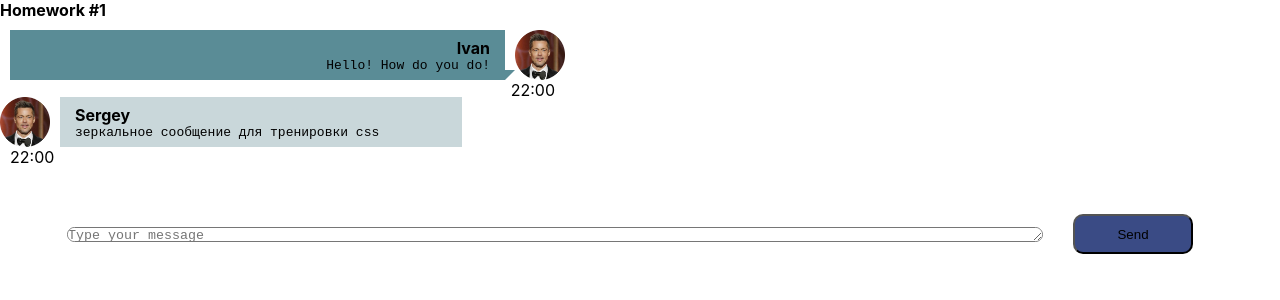
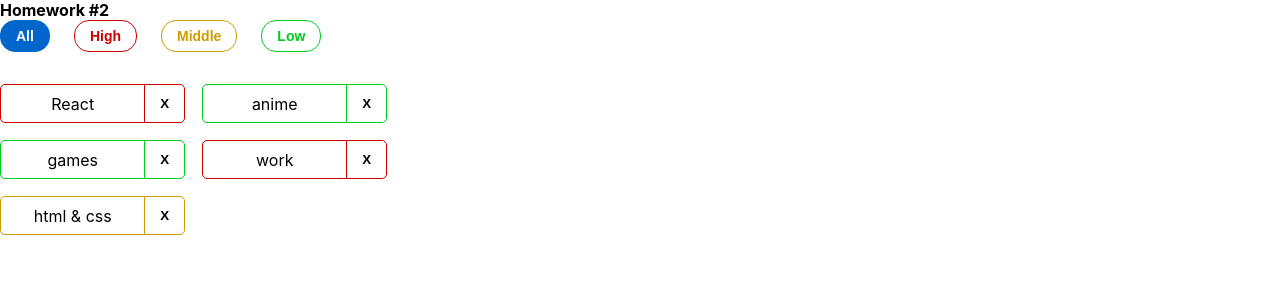
Before and after one commit to EGalanin/homeworks-front-2, a React (Create React App) app: page / in a window 1280 px wide. Shown: the top 300 px of the page. Built offline with nearby package versions, Linux system fonts and the light colour scheme.

Commit message:
fixed HW2

```diff
--- a/src/s1-main/App.tsx
+++ b/src/s1-main/App.tsx
@@ -1,13 +1,14 @@
 import React from 'react'
 import s from './App.module.css'
 import HW1 from '../s2-homeworks/hw01/HW1'
+import HW2 from '../s2-homeworks/hw02/HW2';
 
 function App() {
     return (
         <div className={s.App}>
-            <HW1/>
+            {/*<HW1/>*/}
             {/*раскомментировать по ходу выполнения*/}
-            {/*<HW2/>*/}
+            <HW2/>
             {/*<HW3/>*/}
             {/*<HW4/>*/}
 
--- a/src/s2-homeworks/hw02/HW2.tsx
+++ b/src/s2-homeworks/hw02/HW2.tsx
@@ -3,30 +3,30 @@
 import s2 from '../../s1-main/App.module.css'
 
 /*
-* 1 - описать типы AffairPriorityType, AffairType
-* 2 - указать нужный тип для defaultAffairs
-* 3 - дописать типы и логику функции filterAffairs и проверить её тестами
-* 4 - выполнить пункт 3 для функции deleteAffair
-* 5 - указать нужный тип в useState с affairs
-* 6 - дописать тип и логику функции deleteAffairCallback
-* 7 - в файле Affairs.tsx дописать типизацию пропсов
-* 8 - в файле Affairs.tsx дописать логику функций setAll, setHigh, setMiddle, setLow
-* 9 - в файле Affair.tsx дописать типизацию пропсов
-* 10 - в файле Affair.tsx дописать функции deleteCallback и использовать
-* 11 - в файле Affair.tsx отобразить приходящие данные
+// * 1 - описать типы AffairPriorityType, AffairType
+// * 2 - указать нужный тип для defaultAffairs
+// * 3 - дописать типы и логику функции filterAffairs и проверить её тестами
+// * 4 - выполнить пункт 3 для функции deleteAffair
+// * 5 - указать нужный тип в useState с affairs
+// * 6 - дописать тип и логику функции deleteAffairCallback
+// * 7 - в файле Affairs.tsx дописать типизацию пропсов
+// * 8 - в файле Affairs.tsx дописать логику функций setAll, setHigh, setMiddle, setLow
+// * 9 - в файле Affair.tsx дописать типизацию пропсов
+// * 10 - в файле Affair.tsx дописать функции deleteCallback и использовать
+// * 11 - в файле Affair.tsx отобразить приходящие данные
 * */
 
 // types
-export type AffairPriorityType = any // need to fix any
+export type AffairPriorityType = 'high' | 'low' | 'middle'
 export type AffairType = {
-    _id: any // need to fix any
-    name: any // need to fix any
+    _id: number
+    name: string
     priority: AffairPriorityType
 }
 export type FilterType = 'all' | AffairPriorityType
 
 // constants
-const defaultAffairs: any = [ // need to fix any
+const defaultAffairs: AffairType[] = [ // need to fix any
     {_id: 1, name: 'React', priority: 'high'}, // студенты могут изменить содержимое name и количество элементов в массиве, ...priority не менять!
     {_id: 2, name: 'anime', priority: 'low'},
     {_id: 3, name: 'games', priority: 'low'},
@@ -35,23 +35,26 @@
 ]
 
 // pure helper functions
-export const filterAffairs = (affairs: any, filter: any): any => { // need to fix any
-
-
-    return affairs // need to fix
+export const filterAffairs = (affairs: AffairType[], filter: FilterType): AffairType[] => { // need to fix any
+    if (filter === 'all') {
+        return affairs
+    }
+    const newAffairs  = affairs.filter(el => el.priority === filter);
+    return newAffairs // need to fix
 }
-export const deleteAffair = (affairs: any, _id: any): any => { // need to fix any
-
-    return affairs // need to fix
+export const deleteAffair = (affairs: AffairType[], _id: number): AffairType[] => { // need to fix any
+    const newAffairs = affairs.filter(el => el._id !== _id);
+    return newAffairs // need to fix
 }
 
 function HW2() {
-    const [affairs, setAffairs] = useState<any>(defaultAffairs) // need to fix any
+    const [affairs, setAffairs] = useState<AffairType[]>(defaultAffairs) // need to fix any
     const [filter, setFilter] = useState<FilterType>('all')
 
     const filteredAffairs = filterAffairs(affairs, filter)
-    const deleteAffairCallback = (_id: any) => { // need to fix any
+    const deleteAffairCallback = (_id: number) => { // need to fix any
         // need to fix
+        setAffairs(affairs.filter(el => el._id !== _id))
     }
 
     return (
--- a/src/s2-homeworks/hw02/affairs/Affairs.tsx
+++ b/src/s2-homeworks/hw02/affairs/Affairs.tsx
@@ -4,24 +4,31 @@
 import s from './Affairs.module.css'
 
 type AffairsPropsType = {
-    data: any // need to fix any
-    setFilter: any
-    deleteAffairCallback: any
+    data: AffairType[]
+    setFilter: (filter: FilterType) => void
+    deleteAffairCallback: (_id: number) => void
     filter: FilterType
 }
 
 function Affairs(props: AffairsPropsType) {
     const setAll = () => {
         // need to fix
+        props.setFilter('all')
     }
     const setHigh = () => {
         // need to fix
+        props.setFilter('high')
+
     }
     const setMiddle = () => {
         // need to fix
+        props.setFilter('middle')
+
     }
     const setLow = () => {
         // need to fix
+        props.setFilter('low')
+
     }
 
     const cnAll = s.button + ' ' + s.all + (props.filter === 'all' ? ' ' + s.active : '')
--- a/src/s2-homeworks/hw02/affairs/affair/Affair.tsx
+++ b/src/s2-homeworks/hw02/affairs/affair/Affair.tsx
@@ -1,17 +1,19 @@
 import React from 'react'
-import { AffairType } from '../../HW2'
+import {AffairType} from '../../HW2'
 import s from './Affair.module.css'
 import s2 from '../Affairs.module.css'
+import affairs from '../Affairs';
 
 type AffairPropsType = {
     // key не нужно типизировать
     affair: AffairType
-    deleteAffairCallback: any // need to fix any
+    deleteAffairCallback: (_id: number) => void
 }
 
 function Affair(props: AffairPropsType) {
     const deleteCallback = () => {
         // need to fix
+        props.deleteAffairCallback(props.affair._id)
     }
 
     const nameClass = s.name + ' ' + s2[props.affair.priority]
@@ -24,7 +26,7 @@
             className={affairClass}
         >
             <div id={'hw2-name-' + props.affair._id} className={nameClass}>
-                {/*создаёт студент*/}
+                {props.affair.name}
 
                 {/**/}
             </div>
@@ -36,6 +38,7 @@
                 id={'hw2-button-delete-' + props.affair._id}
                 className={buttonClass}
                 // need to fix
+                onClick={deleteCallback}
 
             >
                 {/*текст кнопки могут изменить студенты*/}
```
